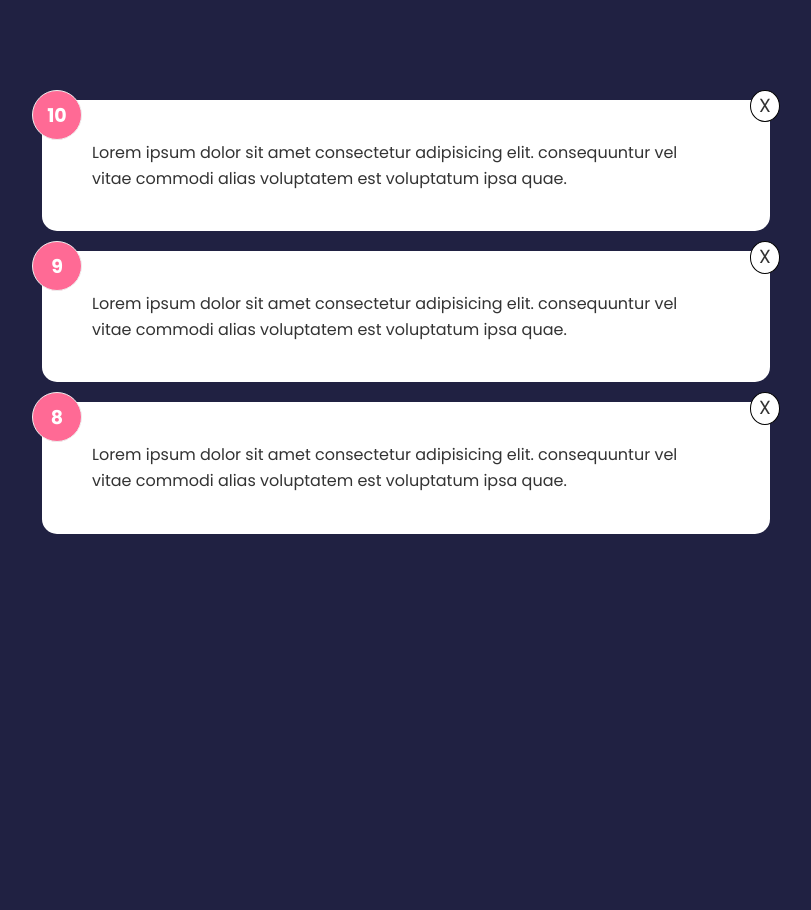
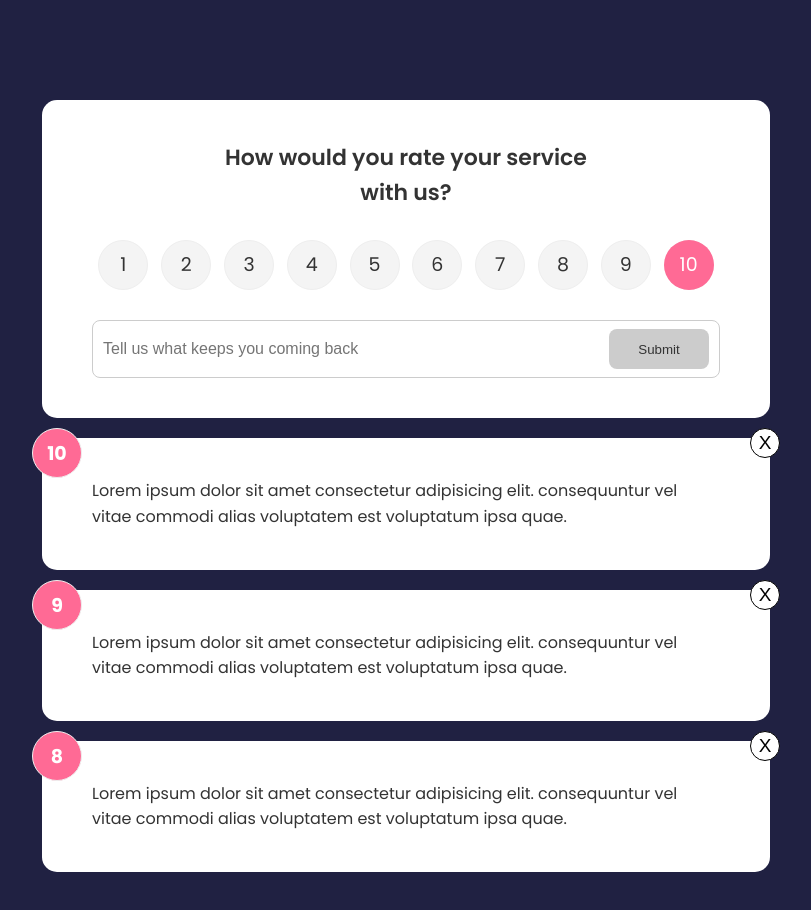
Before and after one commit to bradtraversy/svelte-feedback-app, a Svelte app: page / in a window 1280 px wide. Shown: the top 910 px of the page, without its empty margins (234-1045 px from the left). Before the commit the page ends 800 px from the top, so only its background shows below. Built offline with nearby package versions, Linux system fonts and the light colour scheme.

Commit message:
implement add rating

```diff
--- a/src/App.svelte
+++ b/src/App.svelte
@@ -1,9 +1,10 @@
 <script lang="ts">
+  import FeedbackForm from "./components/FeedbackForm.svelte";
   import FeedbackList from "./components/FeedbackList.svelte";
   import { FeedbackStore } from "./components/FeedbackStores";
   let feedback = FeedbackStore;
 
-  function deleteFeedback(e: CustomEvent<Number>): void {
+  function deleteFeedback(e: CustomEvent<number>): void {
     feedback.update((itemsArray) =>
       itemsArray.filter((item) => item.id !== e.detail)
     );
@@ -11,6 +12,7 @@
 </script>
 
 <main class="container">
+  <FeedbackForm {feedback} />
   <FeedbackList {feedback} on:delete-feedback={deleteFeedback} />
 </main>
 
--- /dev/null
+++ b/src/components/Button.svelte
@@ -0,0 +1,42 @@
+<script lang="ts">
+  import { ButtonType, StyleType } from "./types";
+
+  export let style = StyleType.primary;
+  export let type: ButtonType = ButtonType.button;
+  export let disabled = false;
+</script>
+
+<button {type} {disabled} class={style}>
+  <slot />
+</button>
+
+<style>
+  button {
+    color: #fff;
+    border: 0;
+    border-radius: 8px;
+    color: #fff;
+    width: 100px;
+    height: 40px;
+    cursor: pointer;
+  }
+  .primary {
+    background-color: #202142;
+  }
+  .secondary {
+    background: #ff6a95;
+  }
+  button:hover {
+    transform: scale(0.98);
+    opacity: 0.9;
+  }
+  button:disabled {
+    background-color: #cccccc;
+    color: #333;
+    cursor: auto;
+  }
+  button:disabled:hover {
+    transform: scale(1);
+    opacity: 1;
+  }
+</style>
--- /dev/null
+++ b/src/components/FeedbackForm.svelte
@@ -0,0 +1,100 @@
+<script lang="ts">
+  import { v4 as uuidv4 } from "uuid";
+  import Card from "./Card.svelte";
+  import Button from "./Button.svelte";
+  import { ButtonType } from "./types";
+  import type { Store } from "./FeedbackStores";
+  import RatingSelect from "./RatingSelect.svelte";
+
+  export let feedback: Store;
+
+  let text = "";
+  let btnDisabled = true;
+  const MSG_MIN_LEN = 10;
+  let message: string;
+  let rating = 10;
+  function handleInput() {
+    if (text.trim().length < MSG_MIN_LEN) {
+      message = `text must be at least ${MSG_MIN_LEN} characters`;
+      btnDisabled = true;
+    } else {
+      message = "";
+      btnDisabled = false;
+    }
+  }
+
+  function handleSubmit(
+    event: SubmitEvent & { currentTarget: EventTarget & HTMLFormElement }
+  ) {
+    if (text.trim().length >= MSG_MIN_LEN) {
+      const newFeedback = {
+        id: uuidv4(),
+        text,
+        rating,
+      };
+      feedback.update((currentFeedback) => {
+        return [newFeedback, ...currentFeedback];
+      });
+      text = "";
+    }
+  }
+
+  function handleSelect(e: CustomEvent<number>): void {
+    rating = e.detail;
+  }
+</script>
+
+<Card>
+  <header>
+    <h2>How would you rate your service with us?</h2>
+  </header>
+  <form on:submit|preventDefault={handleSubmit}>
+    <!--   RatingSelect -->
+    <RatingSelect on:rating-select={handleSelect} />
+    <div class="input-group">
+      <input
+        on:input={handleInput}
+        bind:value={text}
+        type="text"
+        placeholder="Tell us what keeps you coming back"
+      />
+      <Button disabled={btnDisabled} type={ButtonType.submit}>Submit</Button>
+    </div>
+    {#if message}
+      <div class="message">{message}</div>
+    {/if}
+  </form>
+</Card>
+
+<style>
+  header {
+    max-width: 400px;
+    margin: auto;
+  }
+  header h2 {
+    font-size: 22px;
+    font-weight: 600;
+    text-align: center;
+  }
+  .input-group {
+    display: flex;
+    flex-direction: row;
+    border: 1px solid #ccc;
+    padding: 8px 10px;
+    border-radius: 8px;
+    margin-top: 15px;
+  }
+  input {
+    flex-grow: 2;
+    border: none;
+    font-size: 16px;
+  }
+  input:focus {
+    outline: none;
+  }
+  .message {
+    padding-top: 10px;
+    text-align: center;
+    color: rebeccapurple;
+  }
+</style>
--- a/src/components/FeedbackItem.svelte
+++ b/src/components/FeedbackItem.svelte
@@ -5,7 +5,7 @@
 
   export let item: StoreEntry;
 
-  const dispatch = createEventDispatcher();
+  const dispatch = createEventDispatcher<{ "delete-feedback": number }>();
   function handleDelete(id: number): void {
     dispatch("delete-feedback", id);
   }
@@ -14,7 +14,7 @@
 <Card>
   <h2 class="num-display">{item.rating}</h2>
   <p>{item.text}</p>
-  <p class="close" on:click={() => handleDelete(item.id)}>X</p>
+  <button class="close" on:click={() => handleDelete(item.id)}>X</button>
 </Card>
 
 <style>
@@ -38,6 +38,7 @@
     position: absolute;
     top: -10px;
     width: 30px;
+    height: 30px;
     right: -10px;
     cursor: pointer;
     background: white;
--- /dev/null
+++ b/src/components/RatingSelect.svelte
@@ -0,0 +1,75 @@
+<script lang="ts">
+  import { createEventDispatcher } from "svelte";
+  let selected = 10;
+  const dispatch = createEventDispatcher<{ "rating-select": number }>();
+
+  function onChange(
+    e: Event & { currentTarget: EventTarget & HTMLInputElement }
+  ): void {
+    selected = Number(e.currentTarget.value);
+    dispatch("rating-select", selected);
+  }
+</script>
+
+<ul class="rating">
+  {#each { length: 10 } as _, i}
+    <li>
+      <input
+        type="radio"
+        id={"num" + (i + 1)}
+        name="rating"
+        value={i + 1}
+        on:change={onChange}
+        checked={selected === i + 1}
+      />
+      <label for={"num" + (i + 1)}>
+        {i + 1}
+      </label>
+    </li>
+  {/each}
+</ul>
+
+<style>
+  .rating {
+    display: flex;
+    align-items: center;
+    justify-content: space-around;
+    margin: 30px 0;
+  }
+  .rating li {
+    position: relative;
+    background: #f4f4f4;
+    width: 50px;
+    height: 50px;
+    padding: 10px;
+    text-align: center;
+    border-radius: 50%;
+    font-size: 19px;
+    border: 1px #eee solid;
+    transition: 0.3s;
+  }
+  .rating li label {
+    position: absolute;
+    top: 50%;
+    left: 50%;
+    width: 50px;
+    height: 50px;
+    padding: 10px;
+    border-radius: 50%;
+    transform: translate(-50%, -50%);
+    cursor: pointer;
+  }
+  .rating li:hover {
+    background: #ff6a95;
+    color: #fff;
+  }
+  /* Make actual radio select invisible */
+  [type="radio"] {
+    opacity: 0;
+  }
+  /* Use the sibling select */
+  [type="radio"]:checked ~ label {
+    background: #ff6a95;
+    color: #fff;
+  }
+</style>
--- /dev/null
+++ b/src/components/types.ts
@@ -0,0 +1,10 @@
+export enum ButtonType {
+  button = "button",
+  submit = "submit",
+  reset = "reset",
+}
+
+export enum StyleType {
+  primary = "primary",
+  secondary = "secondary",
+}
```
Also changed, not shown: package.json (+5 -4 lines), 2 other files (tests, documents, lock files or other folders).
